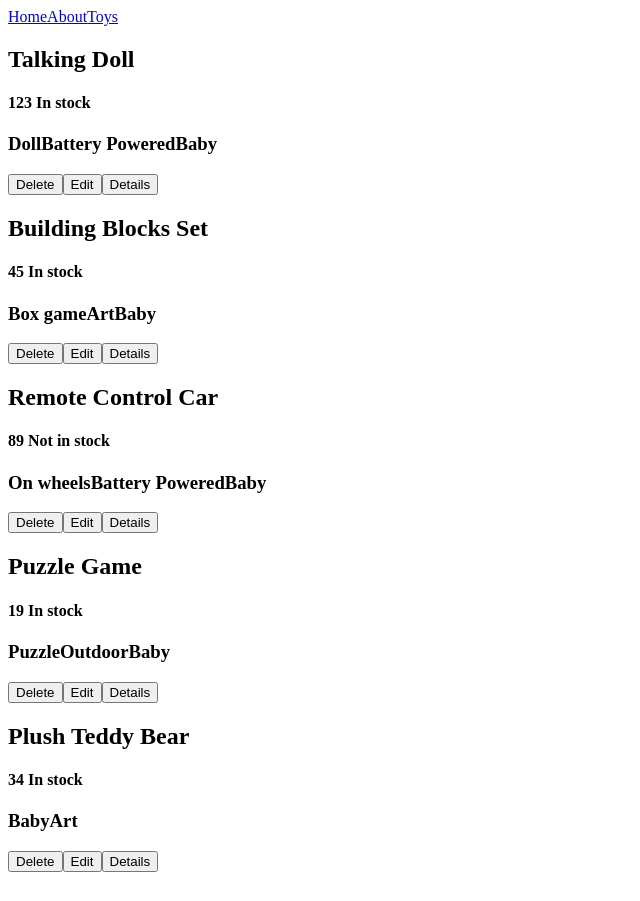
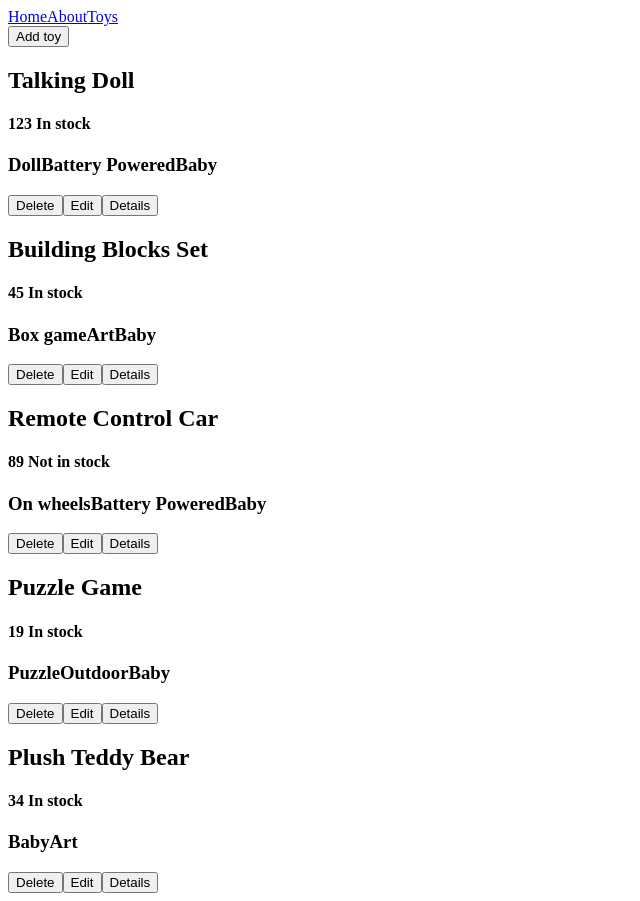
Before and after one commit to DimRev/mistertoy-frontend, a React (Vite) app: page /toy in a window 1280 px wide. Shown: the whole page, without its empty margins (0-640 px from the left). Before the commit the page ends 880 px from the top, so only its background shows below. Built offline with nearby package versions, Linux system fonts and the light colour scheme.

Commit message:
Edit: Implement add toy btn

```diff
--- a/src/cmps/ToyIndexCmps/ToyList.jsx
+++ b/src/cmps/ToyIndexCmps/ToyList.jsx
@@ -1,9 +1,10 @@
 import { ToyPreview } from './ToyPreview'
 
-export function ToyList({ toys, onDelete }) {
+export function ToyList({ toys, onAdd, onDelete }) {
   if (!toys || !toys.length === 0) return <h1>Toy List : No toys</h1>
   return (
     <>
+    <button onClick={onAdd}>Add toy</button>
       {toys.map((toy) => (
         <ToyPreview key={toy._id} toy={toy} onDelete={onDelete} />
       ))}
--- a/src/pages/ToyIndex.jsx
+++ b/src/pages/ToyIndex.jsx
@@ -3,7 +3,8 @@ import { useEffect } from "react"
 
 import { ToyList } from "../cmps/ToyIndexCmps/ToyList"
 
-import { loadToys,removeToy } from "../store/actions/toy.actions"
+import { loadToys,removeToy, saveToy } from "../store/actions/toy.actions"
+import { toyService } from "../services/toy.service"
 
 export function ToyIndex(){
 
@@ -12,6 +13,11 @@ export function ToyIndex(){
     loadToys()
   },[])
 
+  function onAdd(){
+    const toy = toyService.getEmptyToy()
+    saveToy(toy)
+  }
+
   function onDelete(toyId){
     removeToy(toyId)
   }
@@ -19,7 +25,7 @@ export function ToyIndex(){
 
   return (
     <>
-      <ToyList toys={toys} onDelete={onDelete} />
+      <ToyList toys={toys} onAdd={onAdd} onDelete={onDelete} />
     </>
   )
 }
--- a/src/services/toy.service.js
+++ b/src/services/toy.service.js
@@ -103,8 +103,8 @@ function save(toy) {
 
 function getEmptyToy() {
   return {
-    name: 'Empty Toy',
-    price: 69420,
+    name: utilService.makeLorem(2),
+    price: utilService.getRandomIntInclusive(10, 200),
     labels: [],
     createdAt: Date.now(),
     inStock: true,
```
